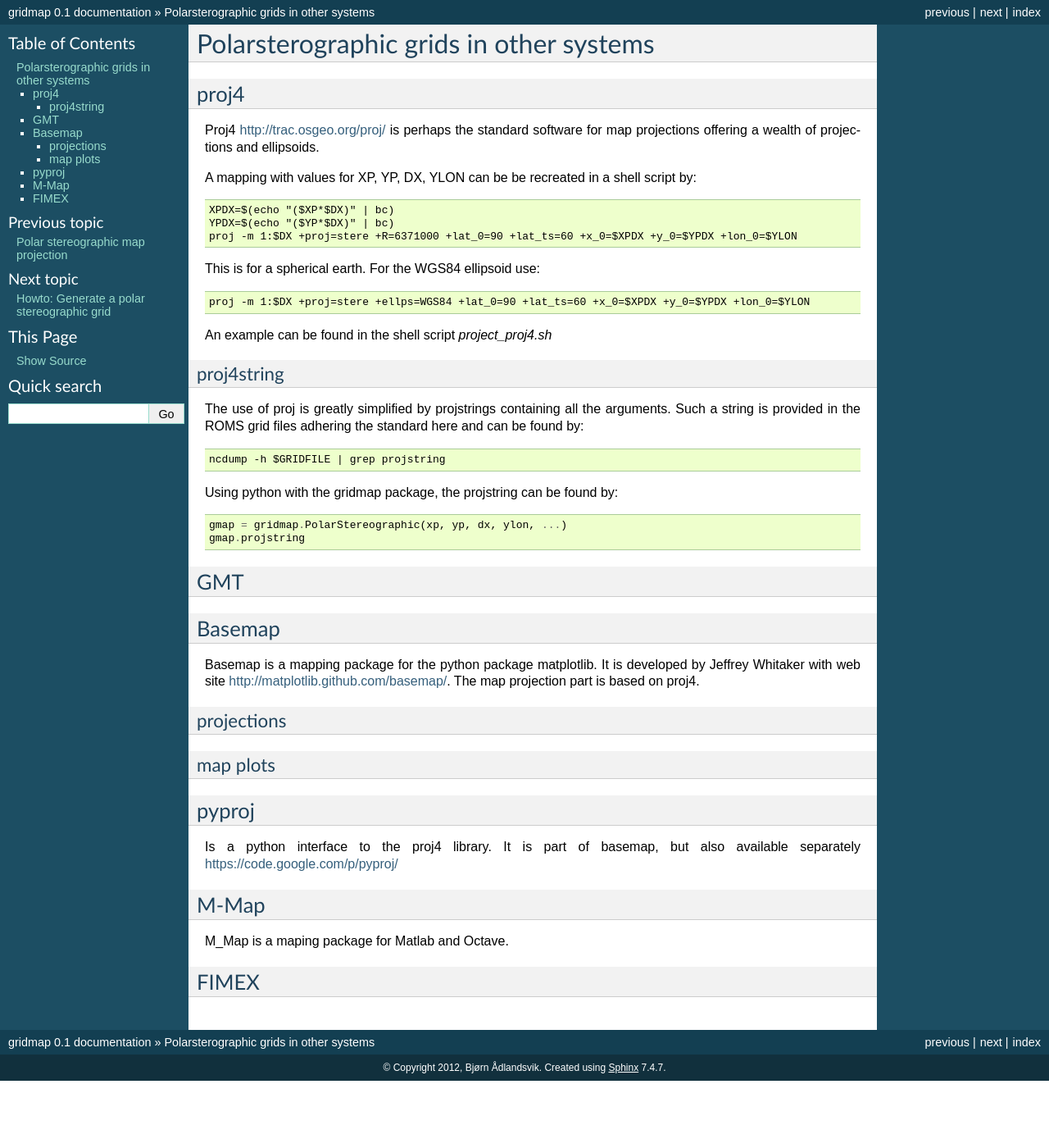
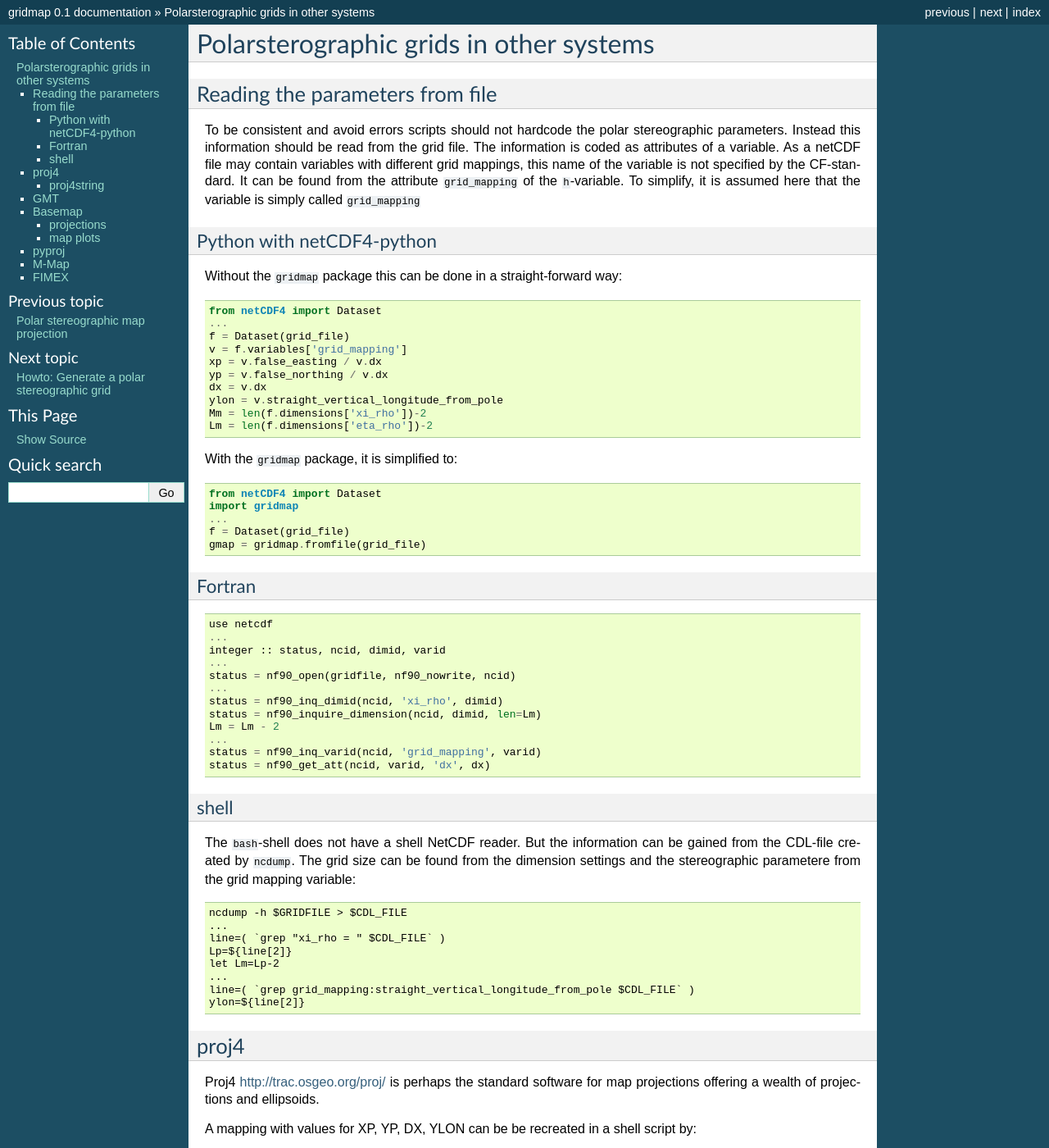
Before and after one commit to bjornaa/gridmap, a Sphinx documentation site: the page built from doc/source/other_systems.rst, in a window 1280 px wide and 1400 px high. Shown: the whole window at 82% size. Built offline with Sphinx 7.4.7, drawn with Linux system fonts in a browser that asks for light colours.

```diff
--- a/doc/source/other_systems.rst
+++ b/doc/source/other_systems.rst
@@ -1,6 +1,84 @@
 ========================================
 Polarsterographic grids in other systems
 ========================================
+
+Reading the parameters from file
+================================
+
+To be consistent and avoid errors scripts should not hardcode the
+polar stereographic parameters. Instead this information should be
+read from the grid file. The information is coded as attributes of a
+variable. As a netCDF file may contain variables with different grid
+mappings, this name of the variable is not specified by the
+CF-standard. It can be found from the attribute
+``grid_mapping`` of the ``h``-variable. To simplify, it is assumed
+here that the variable is simply called ``grid_mapping``
+
+Python with netCDF4-python
+--------------------------
+
+Without the ``gridmap`` package this can be done in a straight-forward way::
+
+  from netCDF4 import Dataset
+  ...
+  f = Dataset(grid_file)
+  v = f.variables['grid_mapping']
+  xp = v.false_easting / v.dx
+  yp = v.false_northing / v.dx
+  dx = v.dx
+  ylon = v.straight_vertical_longitude_from_pole
+  Mm = len(f.dimensions['xi_rho'])-2
+  Lm = len(f.dimensions['eta_rho'])-2
+
+With the ``gridmap`` package, it is simplified to::
+
+  from netCDF4 import Dataset
+  import gridmap
+  ...
+  f = Dataset(grid_file)
+  gmap = gridmap.fromfile(grid_file)
+
+Fortran
+-------
+
+::
+
+  use netcdf
+  ...
+  integer :: status, ncid, dimid, varid
+  ...
+  status = nf90_open(gridfile, nf90_nowrite, ncid)
+  ...
+  status = nf90_inq_dimid(ncid, 'xi_rho', dimid)
+  status = nf90_inquire_dimension(ncid, dimid, len=Lm)
+  Lm = Lm - 2
+  ...
+  status = nf90_inq_varid(ncid, 'grid_mapping', varid)
+  status = nf90_get_att(ncid, varid, 'dx', dx)
+
+
+
+shell
+-----
+
+The ``bash``-shell does not have a shell NetCDF reader. But the
+information can be gained from the CDL-file created by ``ncdump``.
+The grid size can be found from the dimension settings and the
+stereographic parametere from the grid mapping variable::
+
+  ncdump -h $GRIDFILE > $CDL_FILE
+  ...
+  line=( `grep "xi_rho = " $CDL_FILE` )
+  Lp=${line[2]}
+  let Lm=Lp-2
+  ...
+  line=( `grep grid_mapping:straight_vertical_longitude_from_pole $CDL_FILE` )
+  ylon=${line[2]}
+
+
+
+
+
 
 
 proj4
```
Also changed, not shown: doc/source/polarstereographic.rst (+15 -16 lines), 3 other files.
